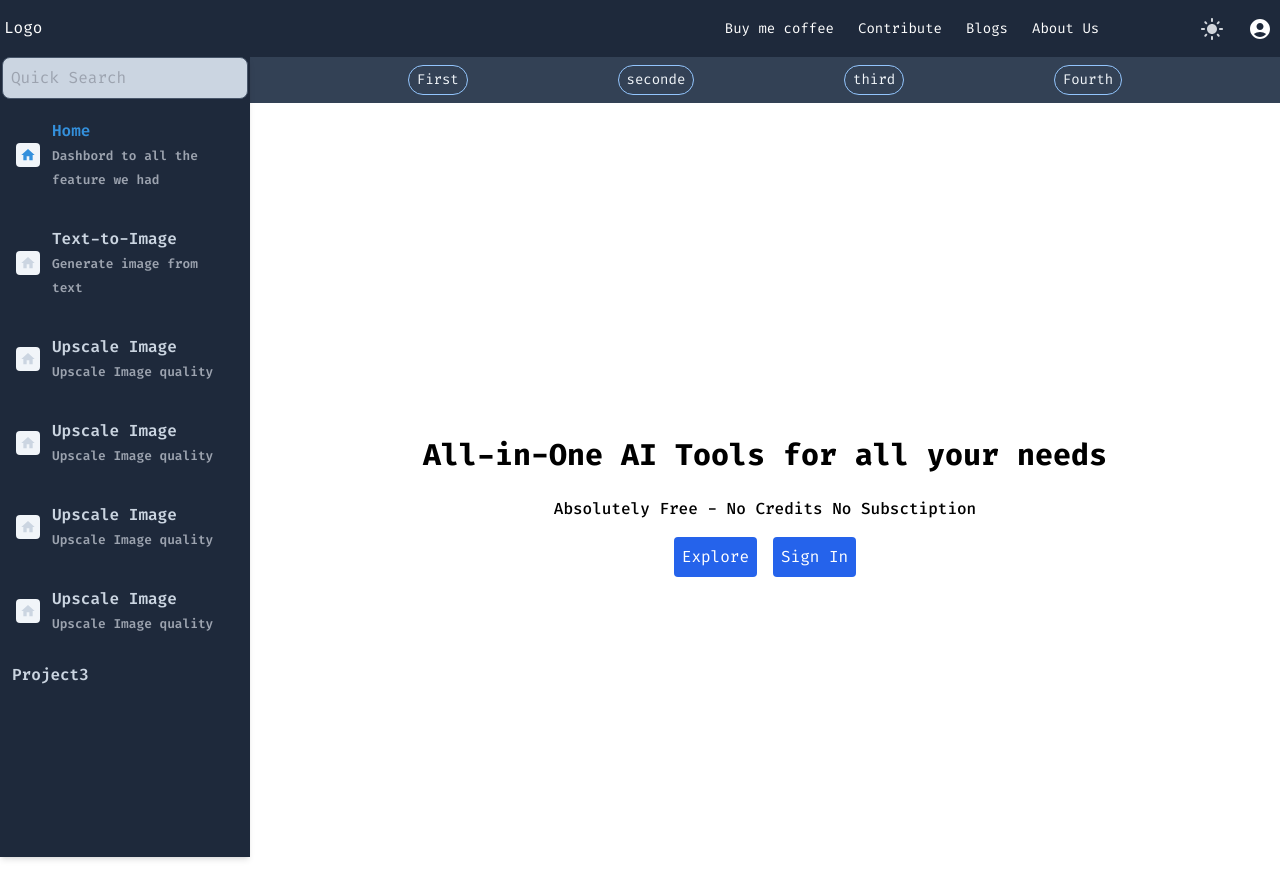
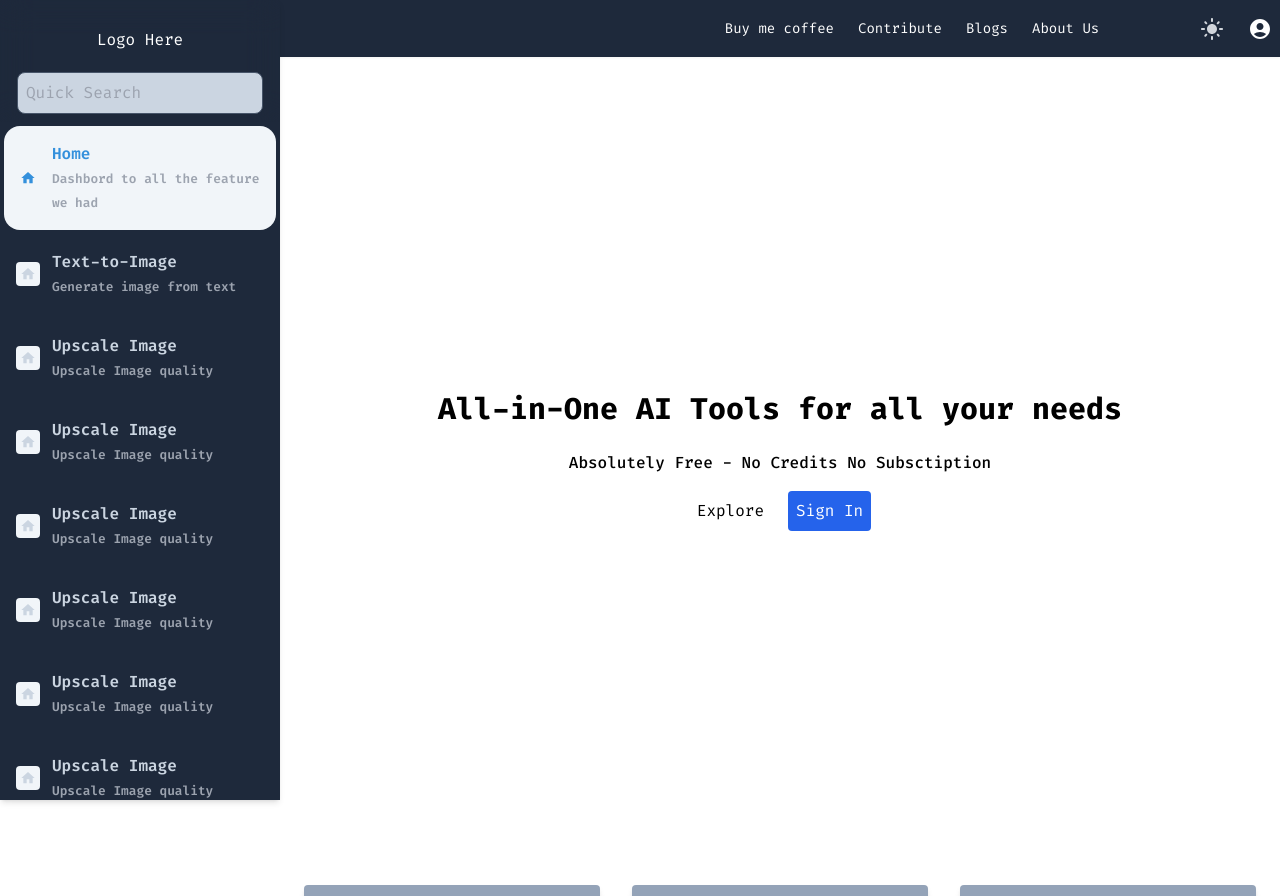
Before and after one commit to sukhendu02/usemyai, a React (Vite) app: page / in a window 1280 px wide. Shown: the top 896 px of the page. Built offline with nearby package versions, Linux system fonts and the light colour scheme.

Commit message:
fixed top and sidear

```diff
--- a/src/App.css
+++ b/src/App.css
@@ -11,14 +11,26 @@
 }
 
 .sidenav{
-  width: 250px;
+  width: 280px;
+  overflow-y: scroll;
+
+}
+.sidenav::-webkit-scrollbar {
+  width: 2px;
+
+}
+.sidenav::-webkit-scrollbar-track {
+
 }
 main{
-  margin-left: 250px;
+  margin-left: 280px;
 }
 @media (max-width: 640px) {
   main{
     margin-left: 0;
+  }
+  .sidenav{
+    width: 90%;
   }
 }
 @keyframes logo-spin {
--- a/src/App.jsx
+++ b/src/App.jsx
@@ -17,10 +17,10 @@ function App() {
 
   return (
     <>
-    <Topbar/>
+    <Topbar className=""/>
     <main className='dark:'>
       <div className="catagory-container">
-        <Category/>
+        {/* <Category/> */}
       </div>
 
     <Routes>
--- a/src/Components/Home.jsx
+++ b/src/Components/Home.jsx
@@ -9,15 +9,15 @@ export default function Home() {
           <h1 className='text-3xl font-bold p-2 m-2'>All-in-One AI Tools for all your needs</h1>
           <h5 className='text-md font-medium p-2'>Absolutely Free - No Credits No Subsctiption</h5>
         <div className="cta-btn text-center">
-          <button className='m-2 p-2 bg-blue-600 rounded text-white'>Explore</button>
+          <button className='m-2 p-2 border-blue text-blue rounded'>Explore</button>
           <button className='m-2 p-2 bg-blue-600 rounded text-white'>Sign In</button>
         </div>
         </div>
       </div>
 
-      <div className="list-of-tools grid grid-cols-3 gap-4 m-2 p-2">
-        <div className='bg-slate-400 shadow-md p-3 m-2 rounded hover:shadow-lg flex justify-evenly  itmes-center'>
-          <span><AutoFixHighIcon/></span>
+      <div className="list-of-tools grid grid-cols-2 sm:grid-cols-3 gap-2 sm:gap-4 m-2 p-2">
+        <div className='bg-slate-400 shadow-md p-3 m-2 rounded hover:shadow-lg flex justify-evenly  items-center'>
+          <span><AutoFixHighIcon className='m-1'/></span>
           <span className=''>Text-to-Image Generator
             <br /> <small>
               Generate image from the text
--- a/src/Components/Topbar.jsx
+++ b/src/Components/Topbar.jsx
@@ -20,7 +20,7 @@ export default function Topbar() {
   const [isNavOpen, setIsNavOpen] = useState(false);
 
   const togglenav = () => {
-    setIsNavOpen(isNavOpen);
+    setIsNavOpen(!isNavOpen);
 
   };
 
@@ -46,7 +46,11 @@ export default function Topbar() {
 
   return (
     <>
-      <nav className= {`border-sm   shadow-sm dark:bg-slate-800 dark:text-white dark:border-slate-200 `}
+
+    <div>
+
+
+      <nav className= {`border-sm z-0  shadow-sm dark:bg-slate-800 dark:text-white dark:border-slate-200 `}
       // ''
       >
         <div className="flex justify-between items-center py-4">
@@ -161,17 +165,34 @@ export default function Topbar() {
 
 
       {/* SIDE NAV BAAR */}
-      <nav className={`sidenav fixed h-full  shadow-md dark:bg-slate-800 dark:text-white hidden sm:block
 
+      <nav className={`sidenav  fixed top-0 h-full sm:w-1/4 z-10 shadow-md bg-white dark:bg-slate-800 dark:text-white  sm:block
+     transition-transform duration-300 ${
+          isNavOpen ? "translate-x-0" : "-translate-x-full"
+        } sm:translate-x-0 w-full sm:w-1/4
        `}>
+
+
+       <div className='sticky top-0 p-2 backdrop-blur-lg'>
+         <div className="logo p-3 m-2 text-center hidden sm:block">
+           Logo Here
+         </div>
        <div className='text-center '>
          <input className='p-2 rounded-lg border border-solid dark:bg-slate-300 dark:border-slate-600' placeholder="Quick Search" type="text" />
        </div>
+
+       <div className="close absolute p-2 right-1 top-0 text-lg sm:hidden  " onClick={togglenav}>
+        X
+    </div>
+       </div>
+
+
+
      <NavLink
          to="/"
          style={({isActive})=>({
            color: isActive ? "#3490dc" : "",
-           // background: isActive ? "#38BDF8" : "",
+           background: isActive ? "#f1f5f9" : "",
            fontWeight: isActive ?"600":"600",
          })}
          className="block p-2 m-1 hover:bg-slate-100 dark:hover:bg-transparent dark:text-slate-300 rounded-2xl">
@@ -280,6 +301,60 @@ export default function Topbar() {
            </span>
      </NavLink>
      <NavLink
+         to="/Project-2"
+         style={({isActive})=>({
+           color: isActive ? "#3490dc" : "",
+           fontWeight: isActive ?"600":"600",
+           // background: isActive ? "#38BDF8" : "",
+         })}
+         className="block p-2 m-1 hover:bg-slate-100 dark:hover:bg-transparent dark:text-slate-300 rounded-2xl">
+
+           <span className='flex items-center'  >
+
+           <HomeIcon className='mx-1 p-1 rounded  dark:bg-slate-100 active:bg-black'/>
+             <span className='p-2'>
+         Upscale Image<br />
+               <small className='text-gray-400'>Upscale Image quality </small>
+             </span>
+           </span>
+     </NavLink>
+     <NavLink
+         to="/Project-2"
+         style={({isActive})=>({
+           color: isActive ? "#3490dc" : "",
+           fontWeight: isActive ?"600":"600",
+           // background: isActive ? "#38BDF8" : "",
+         })}
+         className="block p-2 m-1 hover:bg-slate-100 dark:hover:bg-transparent dark:text-slate-300 rounded-2xl">
+
+           <span className='flex items-center'  >
+
+           <HomeIcon className='mx-1 p-1 rounded  dark:bg-slate-100 active:bg-black'/>
+             <span className='p-2'>
+         Upscale Image<br />
+               <small className='text-gray-400'>Upscale Image quality </small>
+             </span>
+           </span>
+     </NavLink>
+     <NavLink
+         to="/Project-2"
+         style={({isActive})=>({
+           color: isActive ? "#3490dc" : "",
+           fontWeight: isActive ?"600":"600",
+           // background: isActive ? "#38BDF8" : "",
+         })}
+         className="block p-2 m-1 hover:bg-slate-100 dark:hover:bg-transparent dark:text-slate-300 rounded-2xl">
+
+           <span className='flex items-center'  >
+
+           <HomeIcon className='mx-1 p-1 rounded  dark:bg-slate-100 active:bg-black'/>
+             <span className='p-2'>
+         Upscale Image<br />
+               <small className='text-gray-400'>Upscale Image quality </small>
+             </span>
+           </span>
+     </NavLink>
+     <NavLink
          to="/Project-3"
          style={({isActive})=>({
            color: isActive ? "#3490dc" : "",
@@ -291,9 +366,11 @@ export default function Topbar() {
          className="block p-2 m-1 hover:bg-slate-100 dark:hover:bg-transparent dark:text-slate-300 rounded-2xl">
          Project3
      </NavLink>
+
+
      </nav>
 
-
+     </div>
     </>
   )
 }
```
